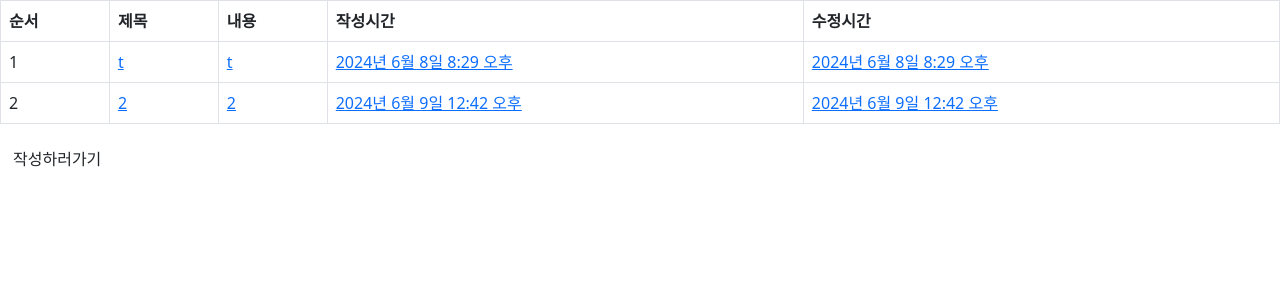
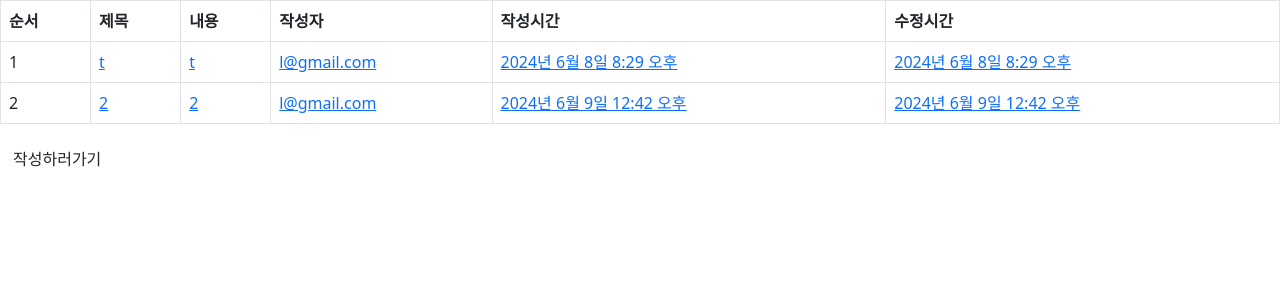
Before and after one commit to jhstar2022/webbook, a Django app: page / in a window 1280 px wide. Shown: the top 300 px of the page. Run offline with Django 5.2, Linux system fonts and the light colour scheme; data comes from the database, SQL or seed files in the repository; both versions use the stored data as it was after the commit.

Commit message:
2024.06.09

```diff
--- a/webbook/templates/webbook/index.html
+++ b/webbook/templates/webbook/index.html
@@ -14,6 +14,7 @@
                 <th scope='col'>순서</th>
                 <th scope='col'>제목</th>
                 <th scope='col'>내용</th>
+                <th scope='col'>작성자</th>
                 <th scope='col'>작성시간</th>
                 <th scope='col'>수정시간</th>
             </tr>
@@ -25,6 +26,7 @@
                         <td>{{ post.id }}</td>
                         <td><a href="{% url 'webbook:detail' pk=post.pk %}">{{ post.title }}</a></td>
                         <td><a href="{% url 'webbook:detail' pk=post.pk %}">{{ post.content }}</a></td>
+                        <td><a href="{% url 'webbook:detail' pk=post.pk %}">{{ post.writer }}</a></td>
                         <td><a href="{% url 'webbook:detail' pk=post.pk %}">{{ post.created_at }}</a></td>
                         <td><a href="{% url 'webbook:detail' pk=post.pk %}">{{ post.updated_at }}</a></td>
                     </tr>
--- a/webbook/views.py
+++ b/webbook/views.py
@@ -30,6 +30,8 @@ class Write(View):
 
         if form.is_valid():
             post = form.save(commit=False)
+            post.writer = request.user
+            post.save()
             return redirect('webbook:list')
 
         context = {
@@ -85,6 +87,7 @@ class DetailView(View):
             "title": "webbook",
             'post_id': pk,
             'post_title': post.title,
+            'post_writer': post.writer,
             'post_content': post.content,
             'post_created_at': post.created_at,
         }
```
Also changed, not shown: db.sqlite3.
